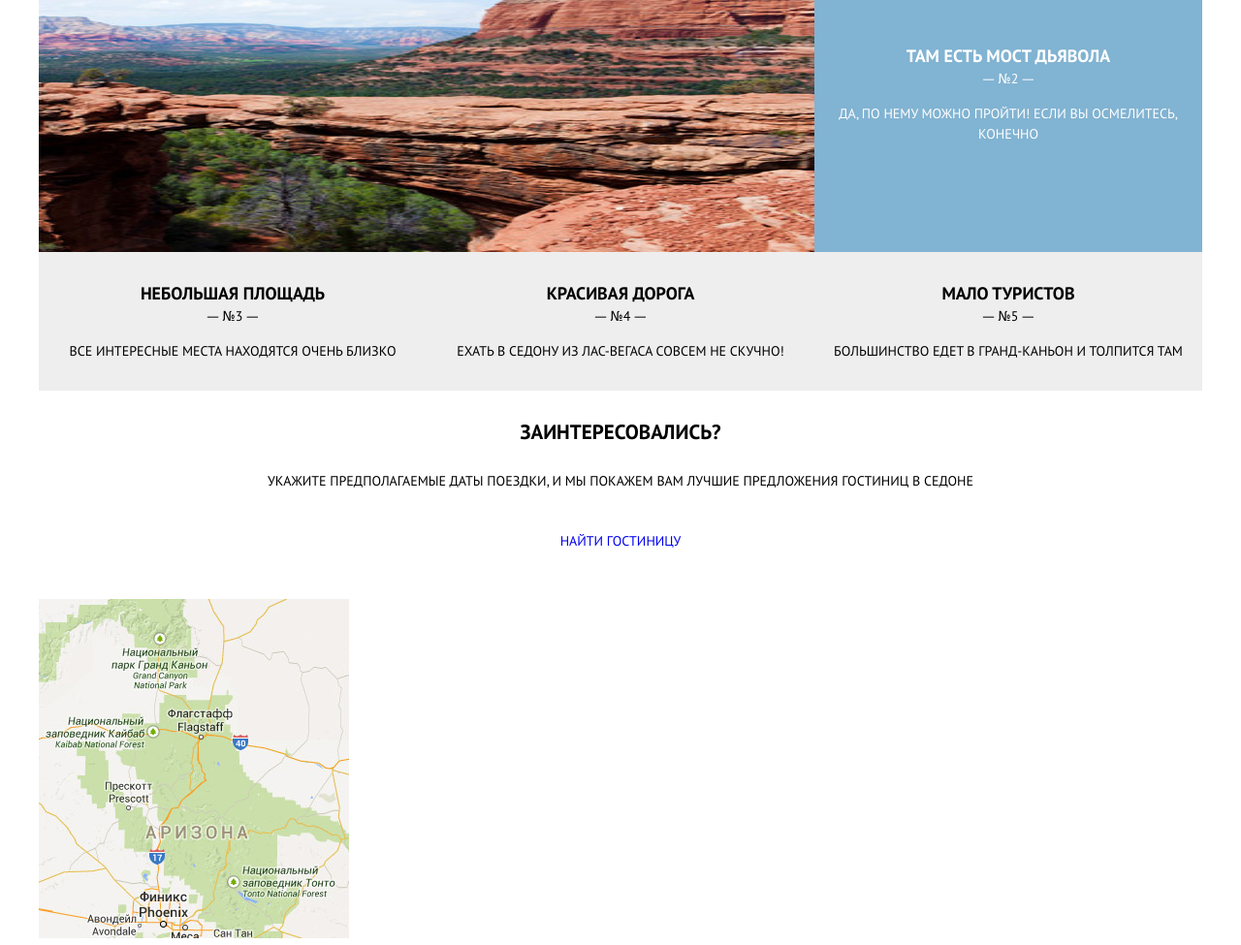
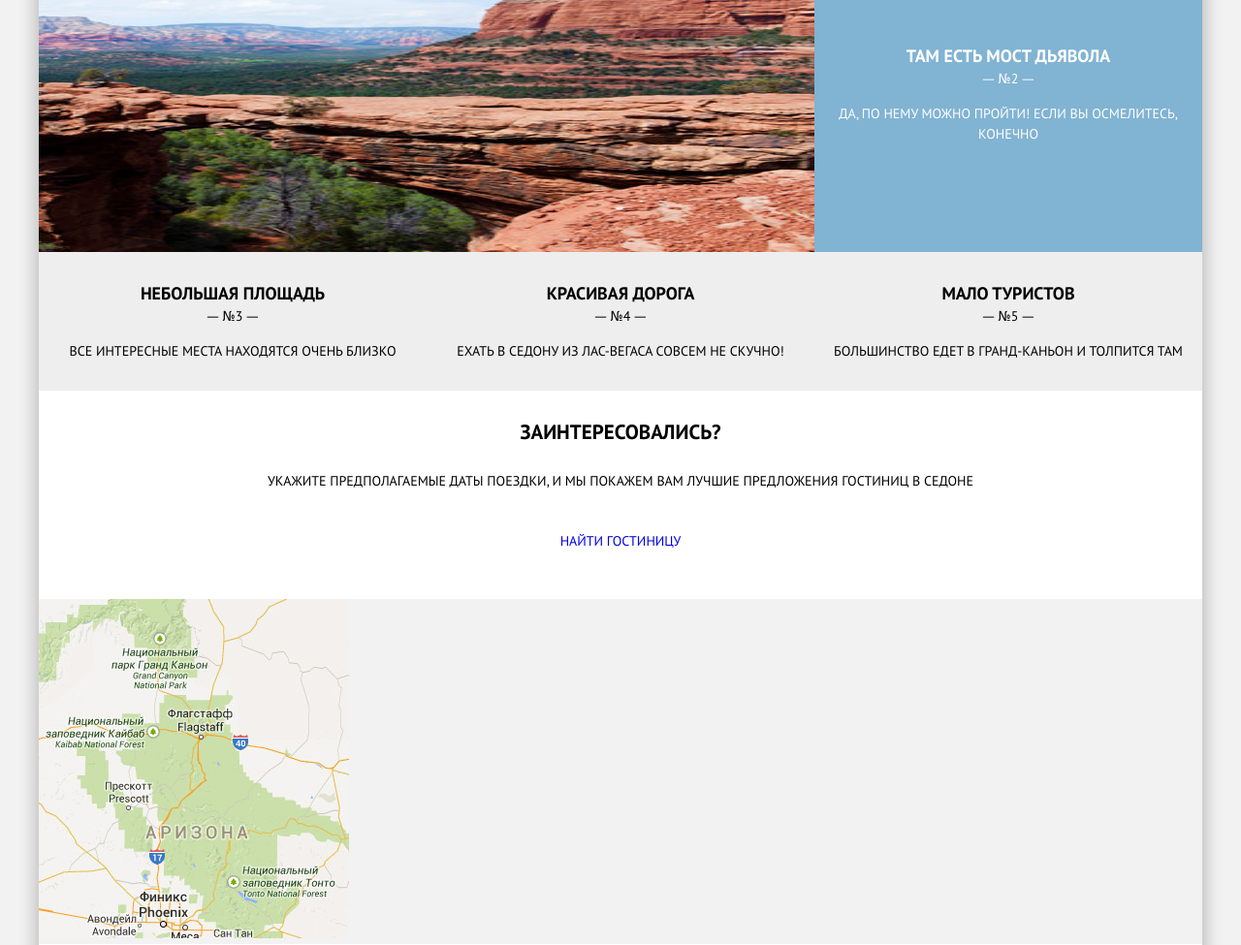
Before and after one commit to pepsiftd/988953-sedona-18, a website: page source/index.html in a window 1280 px wide. Shown: the part 1000-1975 px from the top of the page at 97% size. Drawn offline with nearby package versions, Linux system fonts and the light colour scheme; files that its build step writes are made by us from their sources.

Commit message:
Добавляет серый фон для body и тень для site-wrapper

```diff
--- a/source/less/blocks/hotel-search.less
+++ b/source/less/blocks/hotel-search.less
@@ -5,6 +5,8 @@
 
   color: @main-font-color;
   text-align: center;
+
+  background-color: @main-bg-color;
 }
 
 .hotel-search__title {
--- a/source/less/blocks/site-wrapper.less
+++ b/source/less/blocks/site-wrapper.less
@@ -1,4 +1,6 @@
 .site-wrapper {
   width: @desktop-width;
   margin: 0 auto;
+
+  box-shadow: 0 0 15px 5px rgba(0, 1, 1, 0.2);
 }
--- a/source/less/global.less
+++ b/source/less/global.less
@@ -20,7 +20,7 @@ body {
   font-weight: 400;
   text-transform: uppercase;
 
-  background-color: @main-bg-color;
+  background-color: #f2f2f2;
 }
 
 a {
```
